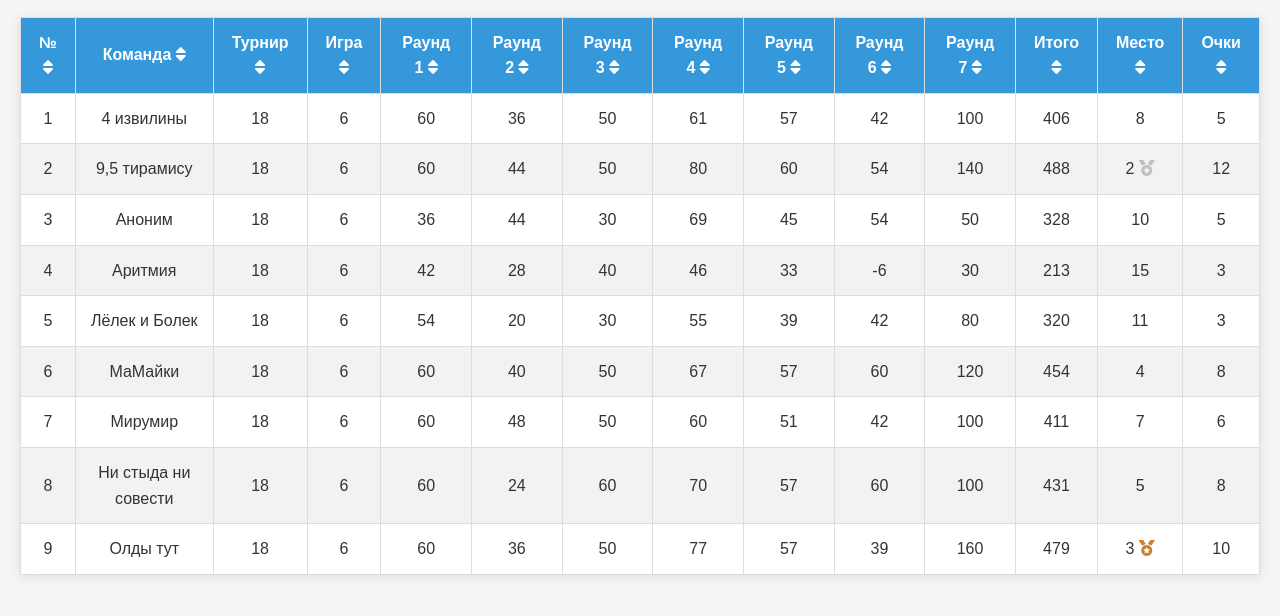
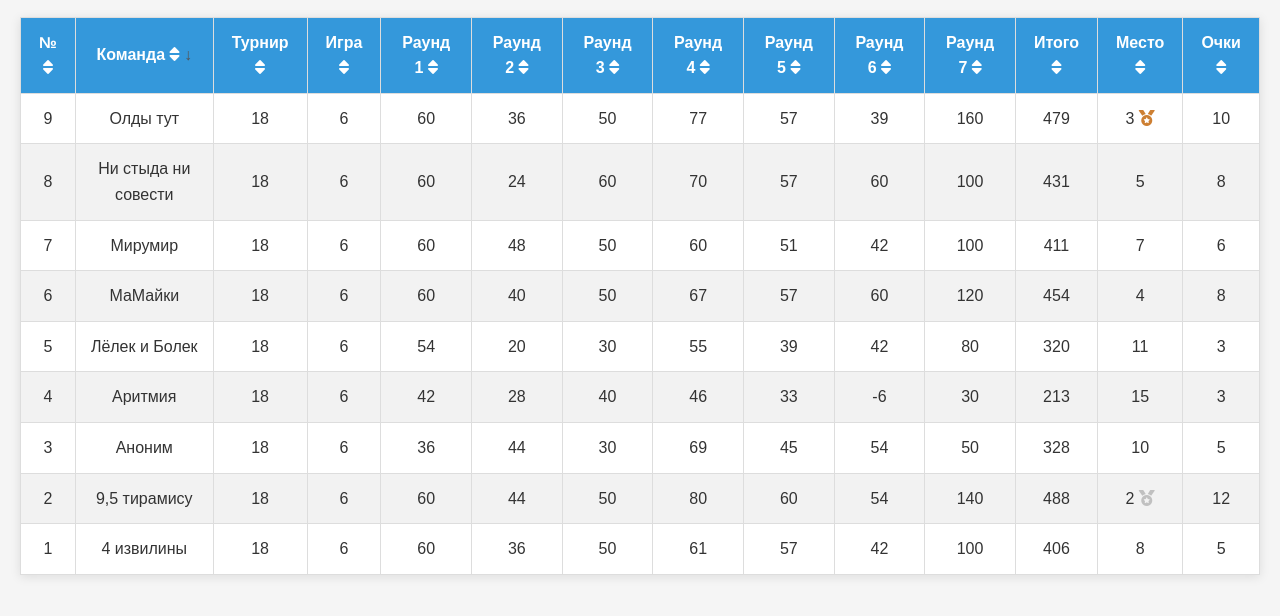
Before and after one commit to avbelk/avbelk.github.io, a plain HTML site: page index.html in a window 1280 px wide. Both pictures are taken after a click on the element "Команда". Shown: the part 96-712 px from the top of the page. Drawn offline with Linux system fonts and the light colour scheme.

Commit message:
Add files via upload

```diff
--- a/script.js
+++ b/script.js
@@ -1,23 +1,52 @@
+// Добавляем глобальный объект для хранения состояния сортировки
+const sortState = {};
+
 function sortTable(columnIndex) {
   const table = document.querySelector('table');
   const tbody = table.querySelector('tbody');
   const rows = Array.from(tbody.querySelectorAll('tr'));
+  const headerCells = table.querySelectorAll('th');
+
+  // Сбрасываем классы сортировки у всех заголовков
+  headerCells.forEach(cell => {
+    cell.classList.remove('sorted-asc', 'sorted-desc');
+  });
+
+  // Определяем направление сортировки
+  const currentHeader = headerCells[columnIndex];
+  let sortDirection = 'asc';
+
+  // Если уже сортировали по этой колонке, меняем направление
+  if (sortState.columnIndex === columnIndex) {
+    sortDirection = sortState.direction === 'asc' ? 'desc' : 'asc';
+  }
+
+  // Сохраняем состояние сортировки
+  sortState.columnIndex = columnIndex;
+  sortState.direction = sortDirection;
+
+  // Добавляем класс для визуального отображения направления
+  currentHeader.classList.add(`sorted-${sortDirection}`);
 
   // Сортируем строки
   rows.sort((a, b) => {
     const aValue = a.cells[columnIndex].textContent.trim();
     const bValue = b.cells[columnIndex].textContent.trim();
 
-    // Если числа — сортируем как числа
+    // Для числовых колонок
     if (!isNaN(aValue) && !isNaN(bValue)) {
-      return Number(aValue) - Number(bValue);
+      const numA = Number(aValue);
+      const numB = Number(bValue);
+      return sortDirection === 'asc' ? numA - numB : numB - numA;
     }
 
-    // Если текст — сортируем как строки
-    return aValue.localeCompare(bValue);
+    // Для текстовых колонок
+    return sortDirection === 'asc'
+      ? aValue.localeCompare(bValue)
+      : bValue.localeCompare(aValue);
   });
 
-  // Очищаем таблицу и вставляем отсортированные строки
+  // Очищаем и перезаполняем tbody
   tbody.innerHTML = '';
   rows.forEach(row => tbody.appendChild(row));
 }
--- a/styles.css
+++ b/styles.css
@@ -33,6 +33,20 @@ th {
   background-color: #3498db;
   color: white;
   font-weight: bold;
+
+  cursor: pointer;
+  position: relative;
+  user-select: none;
+}
+
+th.sorted-asc::after {
+  content: " ↑";
+  color: #555;
+}
+
+th.sorted-desc::after {
+  content: " ↓";
+  color: #555;
 }
 
 tr:nth-child(even) {
```
